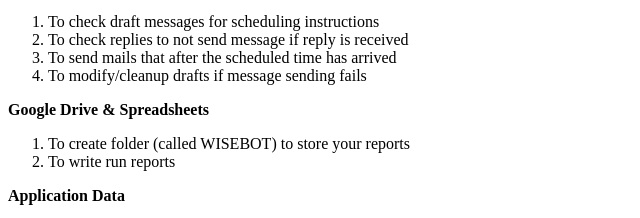
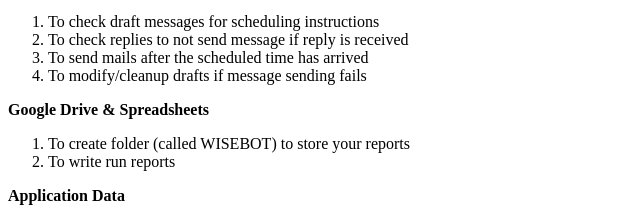
Before and after one commit to vinay20045/simple-email-scheduler, a plain HTML site: page index.html in a window 1280 px wide. Shown: the part 205-423 px from the top of the page, 0-640 px from the left. Drawn offline with Linux system fonts and the light colour scheme.

```diff
--- a/index.html
+++ b/index.html
@@ -17,7 +17,7 @@
       <ol>
         <li>To check draft messages for scheduling instructions</li>
         <li>To check replies to not send message if reply is received</li>
-        <li>To send mails that after the scheduled time has arrived</li>
+        <li>To send mails after the scheduled time has arrived</li>
         <li>To modify/cleanup drafts if message sending fails</li>
       </ol>
     <b>Google Drive &amp; Spreadsheets</b><br>
```
Also changed, not shown: 1 other file.
